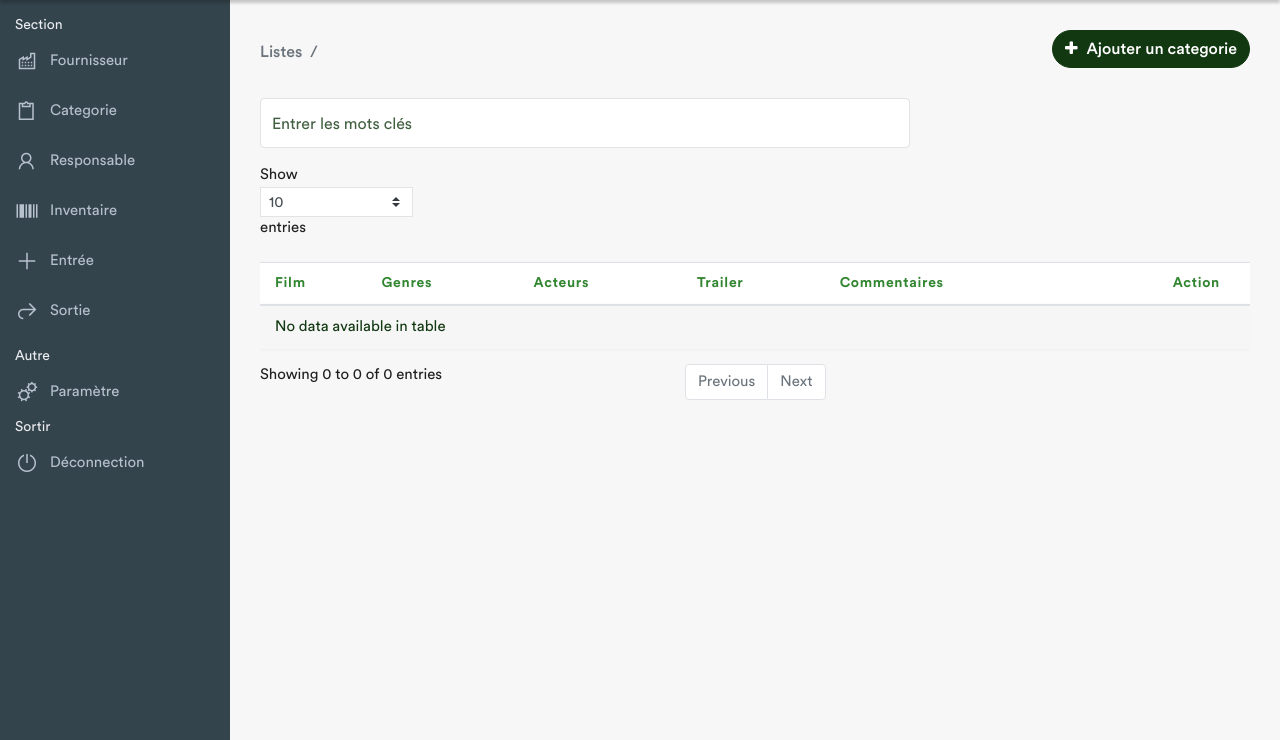
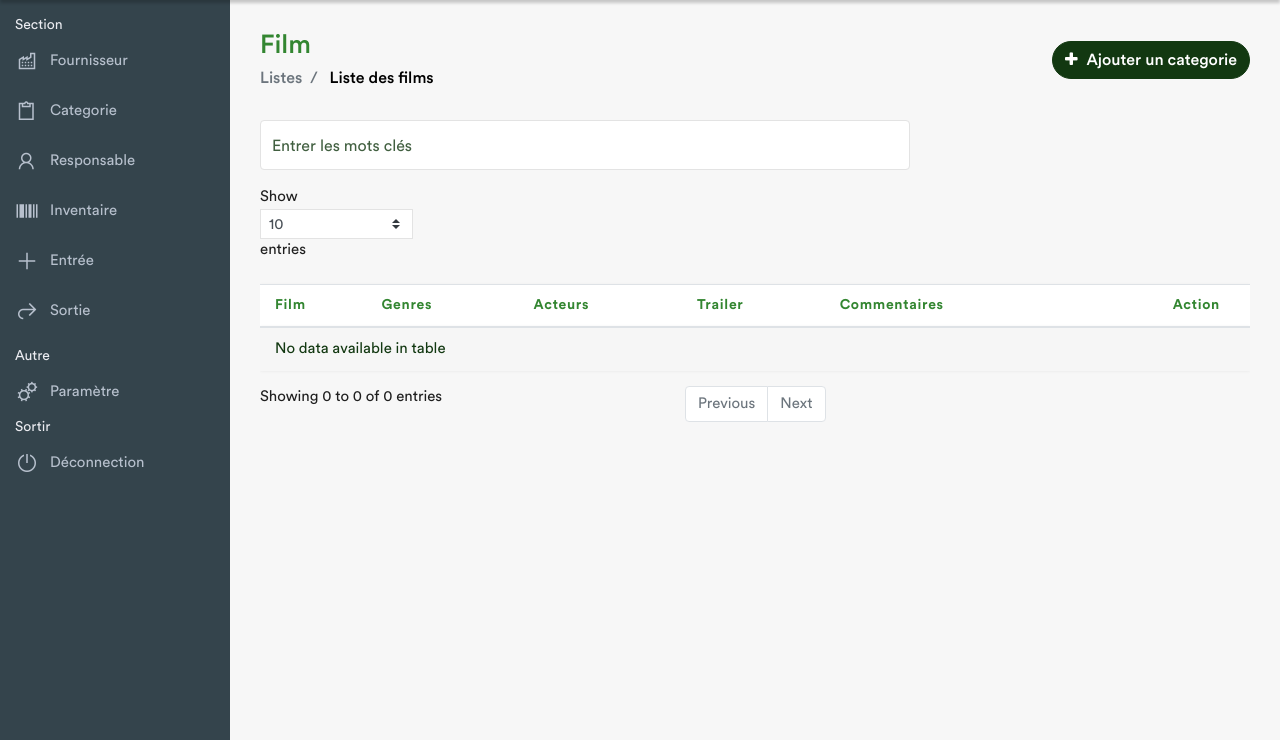
Before and after one commit to schorio/cinetix_project, a Django app: template templates/cinetix/film/film_list.html in a window 1280 px wide. Shown: the part 60-800 px from the top of the page. Run offline with Django 5.2, Linux system fonts and the light colour scheme; the template is opened without the code that fills it, so the values that code supplies are empty; some libraries are stand-ins or nearby versions.

Commit message:
application des nouveaux blocks et ajout de csrf

```diff
--- a/templates/cinetix/film/film_list.html
+++ b/templates/cinetix/film/film_list.html
@@ -1,6 +1,7 @@
 {% extends 'base/base.html' %}
-{% block title %}Film{% endblock title %}
-{% block breadcrumb %}Liste des films{% endblock breadcrumb %}
+{% block title_1 %} Film {% endblock title_1 %}
+{% block title_2 %} Film {% endblock title_2 %}
+{% block title_3 %} Liste des films {% endblock title_3 %}
 
 
 {% block content %}
@@ -20,6 +21,7 @@
                     <!-- </tr> -->
                 </thead>
                 <tbody>
+                {% csrf_token %}
                 {% for film in films %}
                     <tr>
                         <td>
```
